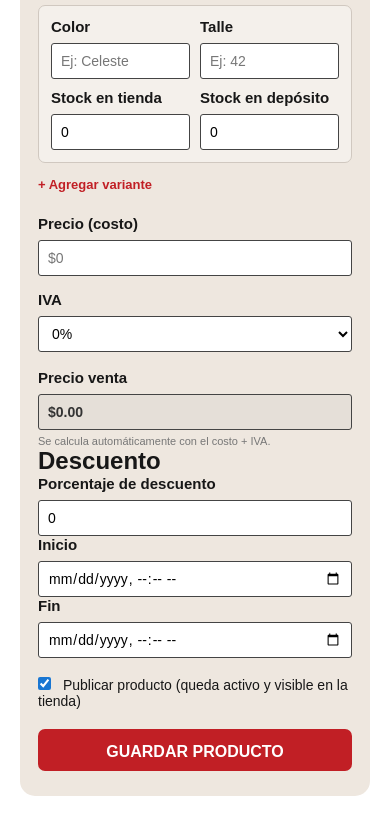
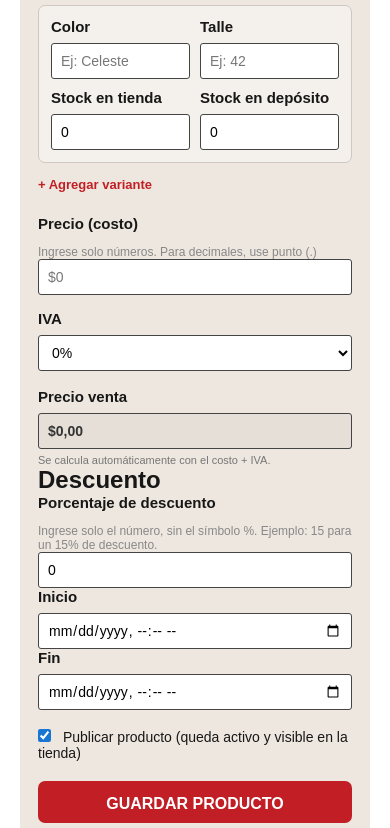
Before and after one commit to palomaponte07-maker/NUEVOPROYECTO, a Django app: page /administracion/productos/agregar/ in a window 390 px wide. Shown: the part 640-1468 px from the top of the page. Run offline with Django 5.2, Linux system fonts and the light colour scheme; data that the repository does not hold is empty.

Commit message:
Actualizo estilos y formulario de productos

```diff
--- a/static/administracion/css/productos.css
+++ b/static/administracion/css/productos.css
@@ -609,4 +609,25 @@ body {
     .variante-editar {
         grid-template-columns: 1fr;
     }
+
+/* Ocultar las flechas de los campos numéricos */
+.formulario-producto input[type="number"]::-webkit-inner-spin-button,
+.formulario-producto input[type="number"]::-webkit-outer-spin-button {
+    -webkit-appearance: none;
+    margin: 0;
 }
+
+.formulario-producto input[type="number"] {
+    appearance: textfield;
+    -moz-appearance: textfield;
+}
+
+/* Texto de ayuda pequeño y gris */
+.ayuda-campo {
+    display: block;
+    margin-top: 5px;
+    color: #888;
+    font-size: 12px;
+    font-weight: normal;
+}
+}
--- a/templates/administracion/productos/agregar.html
+++ b/templates/administracion/productos/agregar.html
@@ -22,8 +22,9 @@
 
 <main class="contenedor">
     <form method="POST"
-          enctype="multipart/form-data"
-          class="formulario-producto">
+      enctype="multipart/form-data"
+      class="formulario-producto"
+      lang="es">
 
         {% csrf_token %}
         {% if form.errors %}
@@ -205,6 +206,9 @@
                 <label for="precioCosto">
                     Precio (costo)
                 </label>
+                <small class="ayuda-campo">
+                    Ingrese solo números. Para decimales, use punto (.)
+                </small>
                 <input
                     type="number"
                     id="precioCosto"
@@ -287,6 +291,9 @@
                 <label for="porcentajeDescuento">
                     Porcentaje de descuento
                 </label>
+                <small class="ayuda-campo">
+                    Ingrese solo el número, sin el símbolo %. Ejemplo: 15 para un 15% de descuento.
+                </small>
                 <input
                     type="number"
                     id="porcentajeDescuento"
@@ -372,7 +379,10 @@ function calcularPrecio() {
         costo + (costo * porcentajeIVA / 100);
 
     precioVentaVisual.value =
-        "$" + precioFinal.toFixed(2);
+    "$" + precioFinal.toLocaleString("es-AR", {
+        minimumFractionDigits: 2,
+        maximumFractionDigits: 2
+    });
 
 
     precioVenta.value =
@@ -494,7 +504,29 @@ btnAgregarVariante.addEventListener(
 
     }
 );
+const formulario = document.querySelector(".formulario-producto");
 
+formulario.querySelectorAll("input, textarea, select").forEach(campo => {
+    campo.addEventListener("invalid", function () {
+        if (campo.validity.valueMissing) {
+            campo.setCustomValidity("Este campo es obligatorio.");
+        } else if (campo.validity.rangeUnderflow) {
+            campo.setCustomValidity("El valor no puede ser menor que " + campo.min + ".");
+        } else if (campo.validity.rangeOverflow) {
+            campo.setCustomValidity("El valor no puede ser mayor que " + campo.max + ".");
+        } else if (campo.validity.stepMismatch) {
+            campo.setCustomValidity("Ingrese un valor válido.");
+        }
+    });
+
+    campo.addEventListener("input", function () {
+        campo.setCustomValidity("");
+    });
+
+    campo.addEventListener("change", function () {
+        campo.setCustomValidity("");
+    });
+});
 </script>
 </body>
 </html>
```
